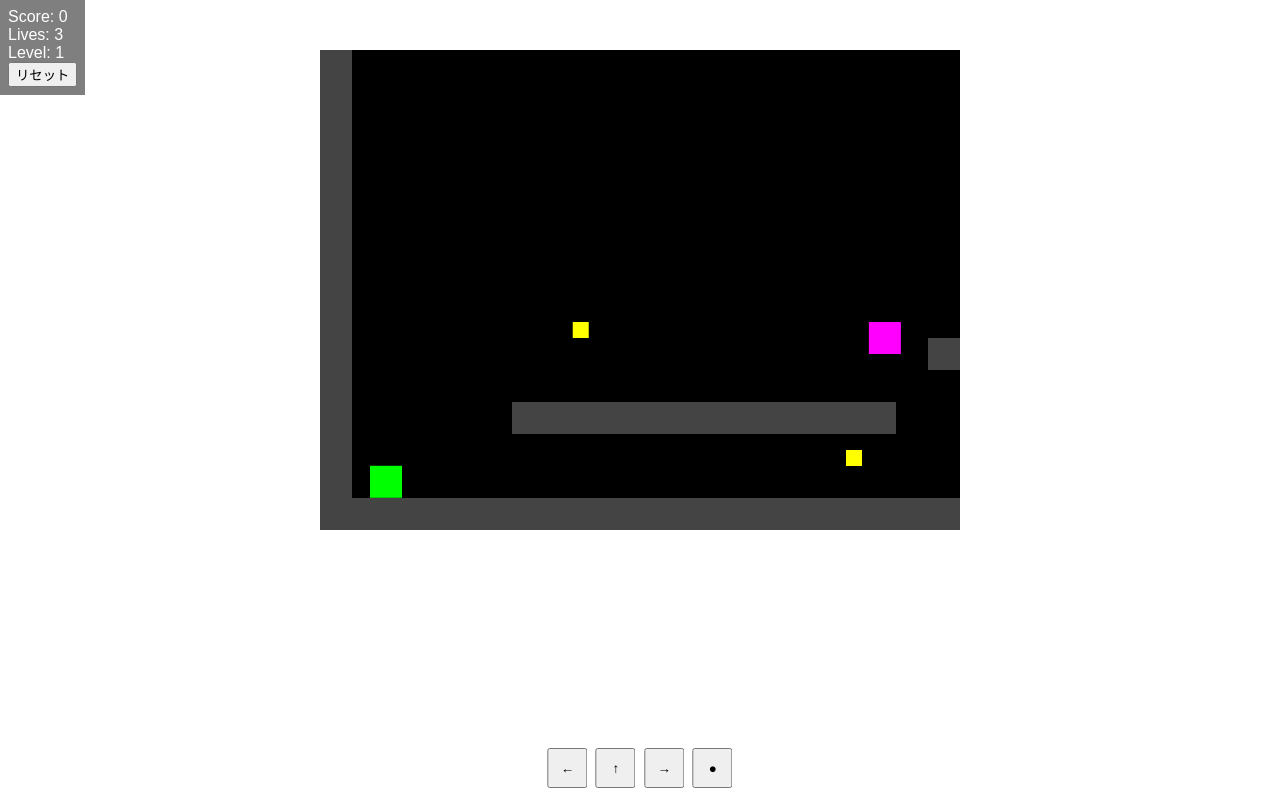
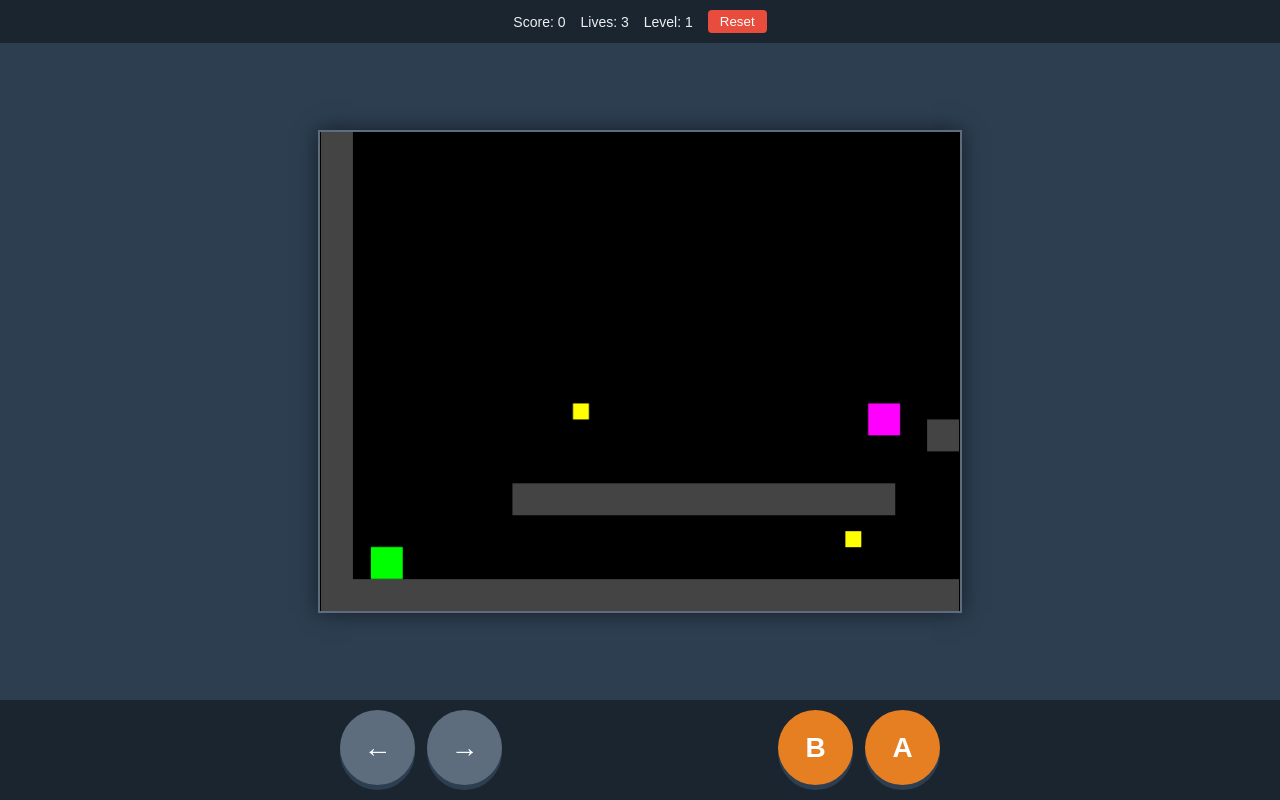
Before and after one commit to nishink/my-mini-games, a plain HTML site: page mini-action/public/index.html in a window 1280 px wide. Drawn offline with Linux system fonts and the light colour scheme.

Commit message:
mini-actionをスマホ向けに調整

```diff
--- a/mini-action/public/index.html
+++ b/mini-action/public/index.html
@@ -3,33 +3,38 @@
 
 <head>
     <meta charset="utf-8" />
-    <meta name="viewport" content="width=device-width,initial-scale=1" />
-    <title>ミニアクションゲーム (Prototype)</title>
+    <meta name="viewport" content="width=device-width, initial-scale=1.0, maximum-scale=1.0, user-scalable=no, viewport-fit=cover" />
+    <title>Mini Action Game</title>
     <link rel="stylesheet" href="./style.css" />
-</head>
+    </head>
 
-<body>
+    <body touch-action="none">
     <header id="hud">
         <div id="score">Score: <span id="scoreVal">0</span></div>
         <div id="lives">Lives: <span id="livesVal">3</span></div>
         <div id="level">Level: <span id="levelVal">1</span></div>
-        <button id="resetBtn">リセット</button>
+        <button id="resetBtn">Reset</button>
     </header>
 
-    <main>
+    <main id="gameContainer">
         <div id="gameArea">
             <canvas id="gameCanvas" width="640" height="480"></canvas>
-            <div id="message" style="display: none; position: absolute; top: 50%; left: 50%; transform: translate(-50%, -50%); background: rgba(0,0,0,0.8); color: white; padding: 20px; border-radius: 10px; font-size: 24px;"></div>
+            <div id="message" style="display: none;"></div>
         </div>
     </main>
 
-    <!-- Mobile controls (optional) -->
-    <div id="touchControls" aria-hidden="true">
-        <button data-action="left">←</button>
-        <button data-action="jump">↑</button>
-        <button data-action="right">→</button>
-        <button data-action="shoot">●</button>
-    </div>
+    <footer id="controlsFooter">
+        <div id="touchControls">
+            <div class="control-group movement">
+                <button class="ctrl-btn" data-action="left" aria-label="Left">←</button>
+                <button class="ctrl-btn" data-action="right" aria-label="Right">→</button>
+            </div>
+            <div class="control-group actions">
+                <button class="ctrl-btn action-btn" data-action="shoot" aria-label="Shoot">B</button>
+                <button class="ctrl-btn action-btn" data-action="jump" aria-label="Jump">A</button>
+            </div>
+        </div>
+    </footer>
 
     <script type="module" src="./main.js"></script>
 </body>
--- a/mini-action/public/src/input.js
+++ b/mini-action/public/src/input.js
@@ -2,11 +2,47 @@ export class Input {
     constructor() {
         this.keys = {};
         this.keysPressed = {}; // for one-time presses
+
+        // Keyboard events
         window.addEventListener('keydown', e => {
+            if (['ArrowUp', 'ArrowDown', 'ArrowLeft', 'ArrowRight', 'Space', 'KeyX', 'KeyZ'].includes(e.code)) {
+                e.preventDefault();
+            }
             this.keys[e.code] = true;
             this.keysPressed[e.code] = true;
         });
-        window.addEventListener('keyup', e => this.keys[e.code] = false);
+        window.addEventListener('keyup', e => {
+            this.keys[e.code] = false;
+        });
+
+        // Touch/Pointer events
+        const actionMap = {
+            'left': 'ArrowLeft',
+            'right': 'ArrowRight',
+            'jump': 'ArrowUp',
+            'shoot': 'Space'
+        };
+
+        document.querySelectorAll('.ctrl-btn').forEach(btn => {
+            const action = btn.dataset.action;
+            const keyCode = actionMap[action];
+
+            const startAction = (e) => {
+                e.preventDefault();
+                this.keys[keyCode] = true;
+                this.keysPressed[keyCode] = true;
+            };
+
+            const endAction = (e) => {
+                e.preventDefault();
+                this.keys[keyCode] = false;
+            };
+
+            btn.addEventListener('pointerdown', startAction);
+            btn.addEventListener('pointerup', endAction);
+            btn.addEventListener('pointerleave', endAction);
+            btn.addEventListener('pointercancel', endAction);
+        });
     }
 
     poll() {
--- a/mini-action/public/style.css
+++ b/mini-action/public/style.css
@@ -1,6 +1,141 @@
-body { margin: 0; font-family: sans-serif; }
-#hud { position: fixed; top: 0; left: 0; padding: 8px; background: rgba(0,0,0,0.5); color: #fff; }
-#gameArea { position: relative; width: 640px; height: 480px; margin: 50px auto; background: #000; }
-#gameCanvas { display: block; }
-#touchControls { position: fixed; bottom: 10px; left: 50%; transform: translateX(-50%); }
-#touchControls button { width: 40px; height: 40px; margin: 2px; }
+* {
+    box-sizing: border-box;
+}
+
+:root {
+    --bg-color: #34495e;
+    --text-color: #ecf0f1;
+    --accent-color: #e67e22;
+    --ui-bg: rgba(0, 0, 0, 0.4);
+}
+
+body {
+    margin: 0;
+    padding: 0;
+    font-family: sans-serif;
+    background-color: #2c3e50;
+    color: var(--text-color);
+    width: 100vw;
+    height: 100vh;
+    height: 100dvh;
+    overflow: hidden;
+    display: flex;
+    flex-direction: column;
+    touch-action: none;
+    -webkit-user-select: none;
+    user-select: none;
+}
+
+#hud {
+    flex-shrink: 0;
+    display: flex;
+    gap: 15px;
+    padding: 10px;
+    background: var(--ui-bg);
+    width: 100%;
+    justify-content: center;
+    align-items: center;
+    z-index: 10;
+    font-size: 14px;
+}
+
+#resetBtn {
+    background: #e74c3c;
+    color: white;
+    border: none;
+    padding: 4px 12px;
+    border-radius: 4px;
+    cursor: pointer;
+}
+
+#gameContainer {
+    flex: 1;
+    width: 100%;
+    display: flex;
+    align-items: center;
+    justify-content: center;
+    overflow: hidden;
+    padding: 5px;
+}
+
+#gameArea {
+    position: relative;
+    max-width: 100%;
+    max-height: 100%;
+    aspect-ratio: 4 / 3;
+    background: #000;
+    box-shadow: 0 0 20px rgba(0,0,0,0.5);
+    border: 2px solid #5d6d7e;
+}
+
+#gameCanvas {
+    display: block;
+    width: 100%;
+    height: 100%;
+    object-fit: contain;
+}
+
+#message {
+    position: absolute;
+    top: 50%;
+    left: 50%;
+    transform: translate(-50%, -50%);
+    background: rgba(0,0,0,0.85);
+    color: white;
+    padding: 20px;
+    border-radius: 10px;
+    text-align: center;
+    font-size: 20px;
+    width: 80%;
+    z-index: 20;
+    border: 2px solid var(--accent-color);
+}
+
+#controlsFooter {
+    flex-shrink: 0;
+    width: 100%;
+    padding: 10px 10px calc(15px + env(safe-area-inset-bottom, 0px)) 10px;
+    background: var(--ui-bg);
+}
+
+#touchControls {
+    display: flex;
+    justify-content: space-between;
+    align-items: center;
+    max-width: 600px;
+    margin: 0 auto;
+    width: 100%;
+}
+
+.control-group {
+    display: flex;
+    gap: 12px;
+}
+
+.ctrl-btn {
+    width: clamp(60px, 18vw, 75px);
+    height: clamp(60px, 18vw, 75px);
+    background: #5d6d7e;
+    color: white;
+    border: none;
+    border-radius: 50%;
+    font-size: 28px;
+    font-weight: bold;
+    display: flex;
+    justify-content: center;
+    align-items: center;
+    box-shadow: 0 5px 0 #2c3e50;
+    cursor: pointer;
+    -webkit-tap-highlight-color: transparent;
+    transition: transform 0.05s, background 0.05s;
+}
+
+.ctrl-btn:active {
+    background: var(--accent-color);
+    transform: translateY(2px);
+    box-shadow: 0 3px 0 #2c3e50;
+}
+
+.action-btn {
+    background: #e67e22;
+}
```
